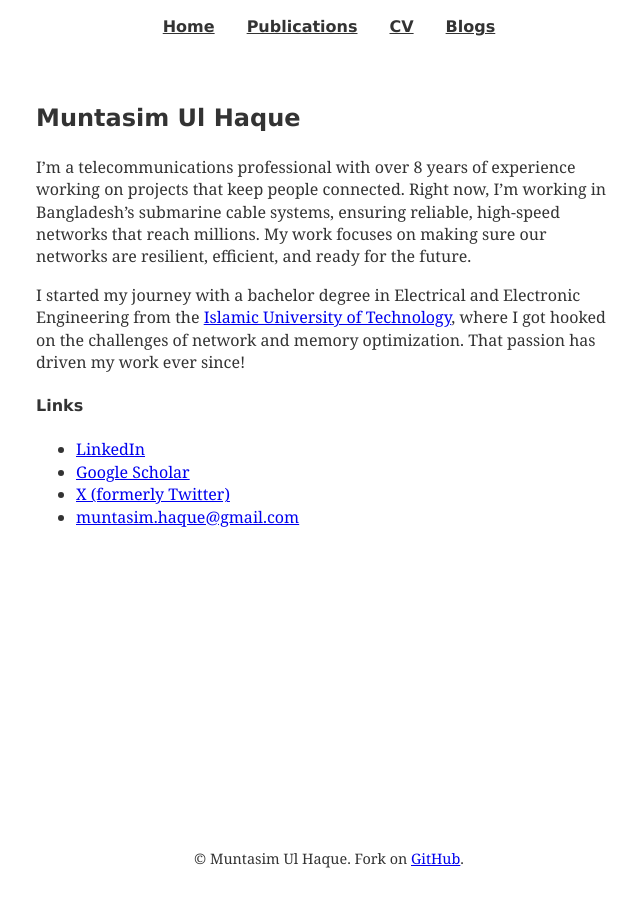
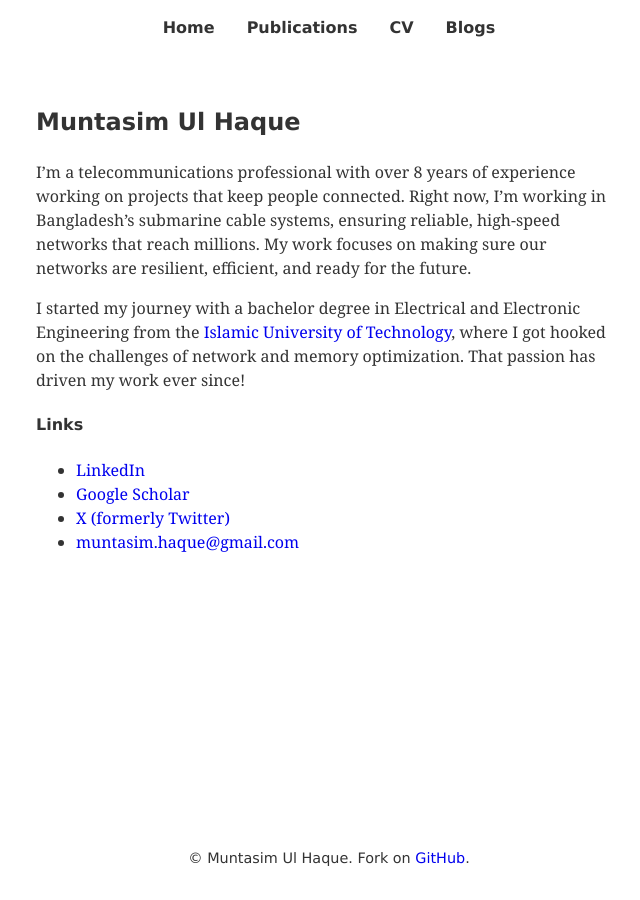
Before and after one commit to muntasimulhaque/muntasimulhaque.github.io, a Jekyll site: the page built from index.md, in a window 1280 px wide. Shown: the whole page, without its empty margins (311-951 px from the left). Built offline with Jekyll 4.4.1, drawn with Linux system fonts in a browser that asks for light colours.

Commit message:
Update main.css

```diff
--- a/assets/css/main.css
+++ b/assets/css/main.css
@@ -12,7 +12,7 @@
 /* Global styles */
 body {
     font-family: Georgia, 'Times New Roman', Times, serif; /* Georgia for body text */
-    line-height: 1.4;
+    line-height: 1.5;
     color: var(--text-color);
     background-color: var(--background-color);
     margin: 0;
@@ -29,7 +29,7 @@ h1, h2, h3, h4, h5, h6 {
 /* Links */
 a {
     color: var(--link-color);
-    text-decoration: underline;
+    text-decoration: none;
 }
 
 a:visited {
@@ -38,7 +38,7 @@ a:visited {
 
 a:hover {
     color: var(--hover-link-color);
-    text-decoration: none;
+    text-decoration: underline;
 }
 
 /* Layout */
@@ -81,7 +81,6 @@ nav ul {
     justify-content: center;
 }
 
-/* Navigation links - Use Georgia */
 nav li {
     margin: 0 1rem;
 }
@@ -90,11 +89,11 @@ nav a {
     font-family: Verdana, Geneva, sans-serif; /* Verdana for headings */
     color: var(--primary-color); /* Black for navigation links */
     font-weight: bold;
-    text-decoration: underline;
+    text-decoration: none;
 }
 
 nav a:hover {
-    text-decoration: none;
+    text-decoration: underline;
 }
 
 /* Blog list styles */
@@ -117,6 +116,7 @@ nav a:hover {
 
 .blog-title a:hover {
     color: var(--hover-link-color);
+	text-decoration: underline;
 }
 
 .blog-date {
@@ -168,9 +168,8 @@ article h1 {
     margin-top: 0; /* This ensures the title aligns well with the rest of the content */
 }
 
-/* Footer - Use Georgia */
 footer {
-    font-family: Georgia, 'Times New Roman', Times, serif; /* Georgia for footer text */
+    font-family: Verdana, Geneva, sans-serif; /* Verdana for headings */
     text-align: center;
     padding: 1rem;
     color: var(--text-color); /* Using text color for the footer */
@@ -216,9 +215,8 @@ footer {
         width: 100%;
     }
 
-    /* Navigation links - Mobile view - Use Georgia */
     nav a {
-        font-family: Georgia, 'Times New Roman', Times, serif; /* Ensure Georgia is used for navigation links on mobile screens */
+        font-family: Verdana, Geneva, sans-serif; /* Verdana for headings */
         display: block;
         padding: 0.5rem 1rem;
         color: var(--primary-color);
```
